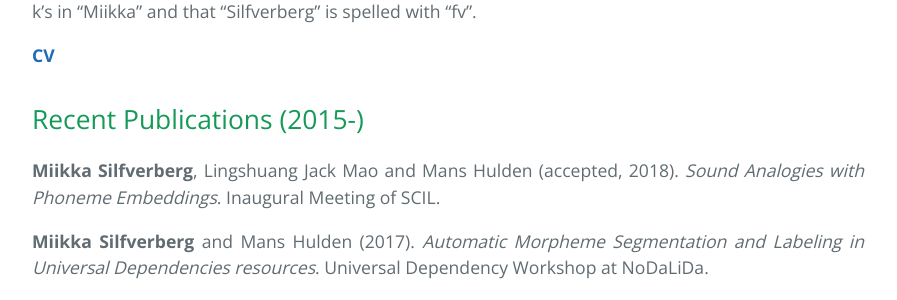
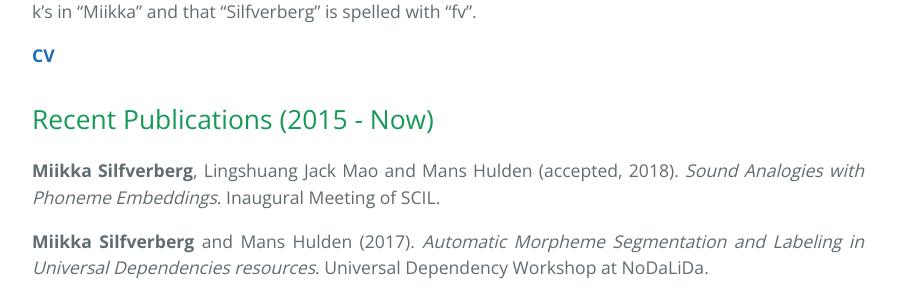
Before and after one commit to mpsilfve/mpsilfve.github.io, a Jekyll site: the page built from index.md, in a window 1280 px wide and 900 px high, scrolled down 581 px. Shown: the part 159-459 px from the top of the window, without its empty margins (192-1089 px from the left). Built offline with Jekyll 4.4.1, drawn with Linux system fonts in a browser that asks for light colours.

Commit message:
Formatting.

```diff
--- a/index.md
+++ b/index.md
@@ -16,7 +16,7 @@ observe that there are two i's and two k's in "Miikka" and that
 
 [**CV**](https://www.overleaf.com/read/mmqcvwqpvtqw)
 
-## Recent Publications (2015-)
+## Recent Publications (2015 - Now)
 
 **Miikka Silfverberg**, Lingshuang Jack Mao and Mans Hulden (accepted, 2018). _Sound Analogies with Phoneme Embeddings_. Inaugural Meeting of SCIL.
 
```
